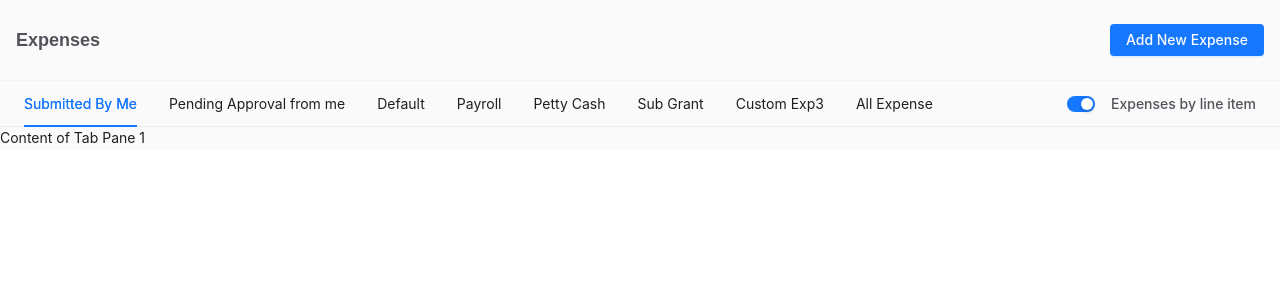
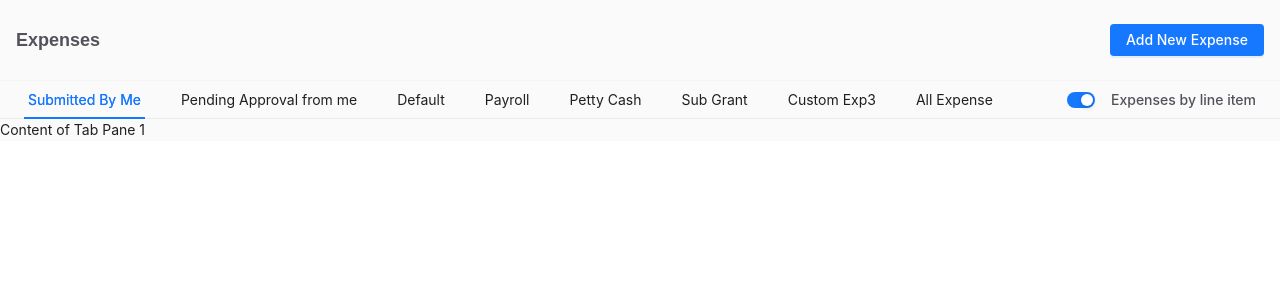
Before and after one commit to igoyalsamarth/tansack-vue, a Nuxt app: page / in a window 1280 px wide. Shown: the top 300 px of the page. Built offline with nearby package versions, Linux system fonts and the light colour scheme; a web font is replaced by a local one.

Commit message:
Fixed Tabs padding Issue

```diff
--- a/pages/index.vue
+++ b/pages/index.vue
@@ -43,8 +43,8 @@ export default {
 </template>
 
 <style scoped>
-:deep(.ant-tabs-tab){
-    padding: 8px, 4px
+:deep(.ant-tabs-tab) {
+    padding: 8px 4px;
 }
 
 :deep(.ant-tabs-nav-wrap) {
```
